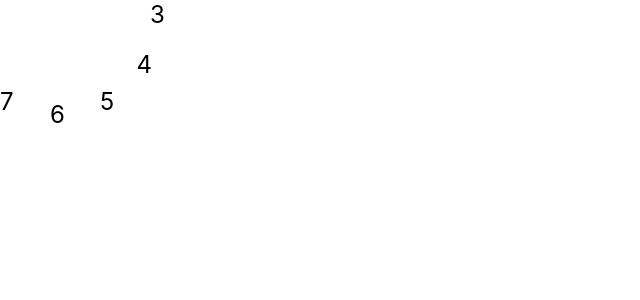
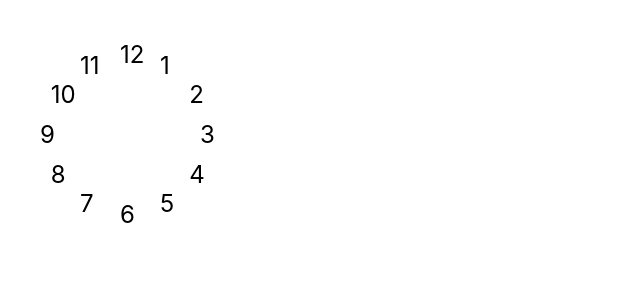
Before and after one commit to SirrorsMoore1975/sm1975-my-analog-clock, a React (Create React App) app in the folder my-analog-clock/: page / in a window 1280 px wide. Shown: the top 300 px of the page, without its empty margins (0-640 px from the left). Built offline with nearby package versions, Linux system fonts and the light colour scheme.

Commit message:
WIP: css clock face
index.css overflow: hidden height:100vh

```diff
--- a/my-analog-clock/src/components/ClockFace.jsx
+++ b/my-analog-clock/src/components/ClockFace.jsx
@@ -1,4 +1,4 @@
-import React, { useState, useEffect, useRef } from "react";
+import { useState, useEffect, useRef } from "react";
 import useMousePosition from "../utilities/MousePosition.js";
 import useWindowSize from "../utilities/WindowSize.js";
 import "../styles/ClockFace.css";
@@ -14,14 +14,18 @@ const ClockFace = () => {
   useEffect(() => {
     if (clockFaceRef.current) {
       //const { offsetWidth, offsetHeight } = clockFaceRef.current;
+      const margin = 20;
       const rect = clockFaceRef.current.getBoundingClientRect();
       //const maxX = width - offsetWidth;
-      const maxX = width - rect.width;
+      const maxX = width - rect.width - margin;
       //const maxY = height - offsetHeight;
-      const maxY = height - rect.height;
+      const maxY = height - rect.height - margin;
+      const minX = margin;
+      const minY = margin;
+
       setOffset({
-        x: Math.min(Math.max(x, 0), maxX),
-        y: Math.min(Math.max(y, 0), maxY),
+        x: Math.min(Math.max(x, minX), maxX),
+        y: Math.min(Math.max(y, minY), maxY),
       });
     }
   }, [width, height, x, y]);
@@ -29,14 +33,11 @@ const ClockFace = () => {
     <>
       <div
         style={{
-          position: "relative",
+          position: "fixed",
           pointerEvents: "none",
-          cursor: "none",
-          width: "100vm",
-          height: "100vm",
-          // zIndex: 9999,
-          //top: 0,
-          //left: 0,
+          top: 0,
+          left: 0,
+          zIndex: 9999,
         }}
       >
         <div
@@ -44,13 +45,11 @@ const ClockFace = () => {
           ref={clockFaceRef}
           style={{
             position: "absolute",
-            width: `100px`,
-            height: `100px`,
-            //position: "fixed",
-            //transform: `translate(${offset.x}px,${offset.y}px)`,
+            transform: `translate(${offset.x}px,${offset.y}px)`,
             pointerEvents: "none",
-            top: `${offset.y}px`,
-            left: `${offset.x}px`,
+            width: `200px`,
+            height: `200px`,
+            transformOrigin: "center center",
           }}
         >
           {clockLetters.map((char, index) => {
@@ -62,10 +61,14 @@ const ClockFace = () => {
                 style={{
                   position: "absolute",
                   pointerEvents: "none",
-                  transform: `rotate(${angle}deg) translate(0px,-100px) rotate(-${angle}deg)`,
+                  left: "50%",
+                  top: "50%",
+                  transform: `rotate(${angle}deg) translate(0px,-80px) rotate(-${angle}deg)`,
                   transformOrigin: "center",
                   fontSize: 24,
                   fontWight: "bold",
+                  color: "#000",
+                  userSelect: "none",
                 }}
               >
                 {`${char}`}
--- a/my-analog-clock/src/index.css
+++ b/my-analog-clock/src/index.css
@@ -1,13 +1,15 @@
 body {
   margin: 0;
-  font-family: -apple-system, BlinkMacSystemFont, 'Segoe UI', 'Roboto', 'Oxygen',
-    'Ubuntu', 'Cantarell', 'Fira Sans', 'Droid Sans', 'Helvetica Neue',
-    sans-serif;
+  font-family:
+    -apple-system, BlinkMacSystemFont, "Segoe UI", "Roboto", "Oxygen", "Ubuntu",
+    "Cantarell", "Fira Sans", "Droid Sans", "Helvetica Neue", sans-serif;
   -webkit-font-smoothing: antialiased;
   -moz-osx-font-smoothing: grayscale;
+  overflow: hidden;
+  height: 100vh;
 }
 
 code {
-  font-family: source-code-pro, Menlo, Monaco, Consolas, 'Courier New',
-    monospace;
+  font-family:
+    source-code-pro, Menlo, Monaco, Consolas, "Courier New", monospace;
 }
```
